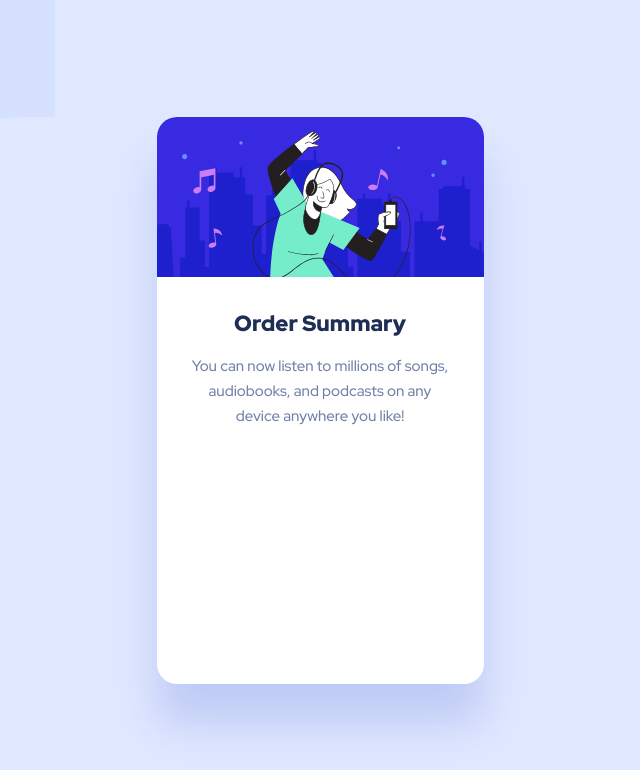
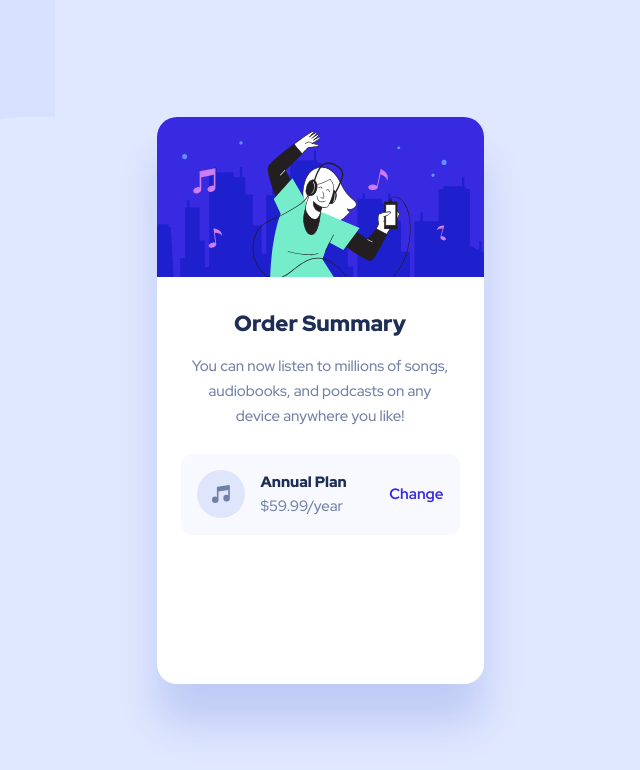
Before and after one commit to Rocabor/Order-summary-component, a website built with Vite: page index.html in a window 1280 px wide. Shown: the whole page, without its empty margins (320-960 px from the left). Built offline with nearby package versions, Linux system fonts and the light colour scheme.

Commit message:
Added new section to index.html with annual plan details

```diff
--- a/index.html
+++ b/index.html
@@ -22,7 +22,7 @@
 
         <img src="images/illustration-hero.svg" alt="" class="h-[160px]" />
 
-        <div class="flex flex-col items-center w-[279px] h-[349px]">
+        <div class="flex flex-col gap-6 items-center w-[279px] h-[349px]">
 
           <div class="flex flex-col gap-4 items-center w-[263px] h-[121px]">
 
@@ -31,10 +31,29 @@
             <p class="text-preset-4 font-medium text-gray-600 text-center">You can now listen to millions of songs, audiobooks, and podcasts on any device anywhere you like!</p>
 
           </div>
+
+          <div class="w-full h-[81px] p-4 rounded-[11px] bg-blue-50">
+
+            <div class="flex justify-between items-center">
+
+              <div class="flex gap-4">
+
+                <div>
+                  <img src="images/icon-music.svg" alt="">
+                </div>
+
+                <div>
+                  <h2 class="flex flex-col text-preset-4 font-black text-blue-950">Annual Plan <span class="text-preset-4 font-medium text-gray-600">$59.99/year</span></h2>
+                </div>
+              </div>
+
+              <p class="text-preset-4 font-bold text-blue-700">Change</p>
+            </div>
+          </div>
         </div>
       </div>
     </main>
 
-    <div hidden>Annual Plan $59.99/year Change Proceed to Payment Cancel Order</div>
+    <div hidden>  Proceed to Payment Cancel Order</div>
   </body>
 </html>
```
